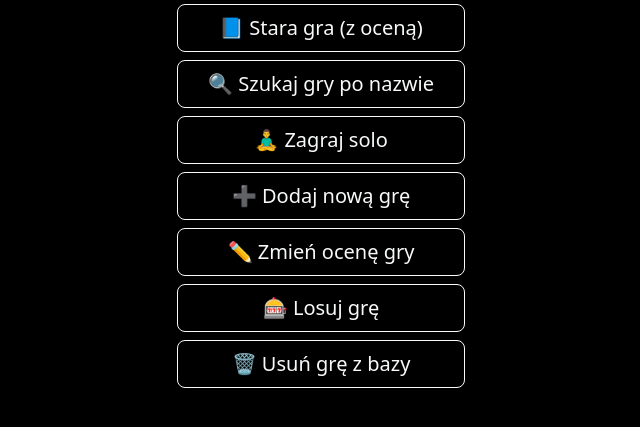
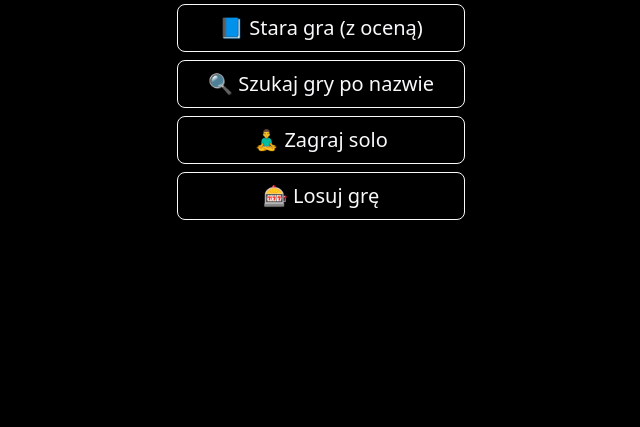
Before and after one commit to GrzyboZAUR/MS-projekt, a Flask app: page / in a window 1280 px wide. Shown: the part 164-591 px from the top of the page, without its empty margins (319-959 px from the left). Run offline with Flask 3, Linux system fonts and the light colour scheme.

Commit message:
poprawka index.html

```diff
--- a/templates/index.html
+++ b/templates/index.html
@@ -11,10 +11,7 @@
         <a href="/stara_gra_form" class="btn btn-outline-light btn-lg">📘 Stara gra (z oceną)</a>
         <a href="/szukaj_form" class="btn btn-outline-light btn-lg">🔍 Szukaj gry po nazwie</a>
         <a href="/zagraj_solo_form" class="btn btn-outline-light btn-lg">🧘‍♂️ Zagraj solo</a>
-        <a href="/dodaj_gre_form" class="btn btn-outline-light btn-lg">➕ Dodaj nową grę</a>
-        <a href="/zmien_ocene_form" class="btn btn-outline-light btn-lg">✏️ Zmień ocenę gry</a>
         <a href="/losuj_gre_form" class="btn btn-outline-light btn-lg">🎰 Losuj grę</a>
-        <a href="/usun_gre_form" class="btn btn-outline-light btn-lg">🗑️ Usuń grę z bazy</a>
     </div>
 </div>
 {% endblock %}
```
